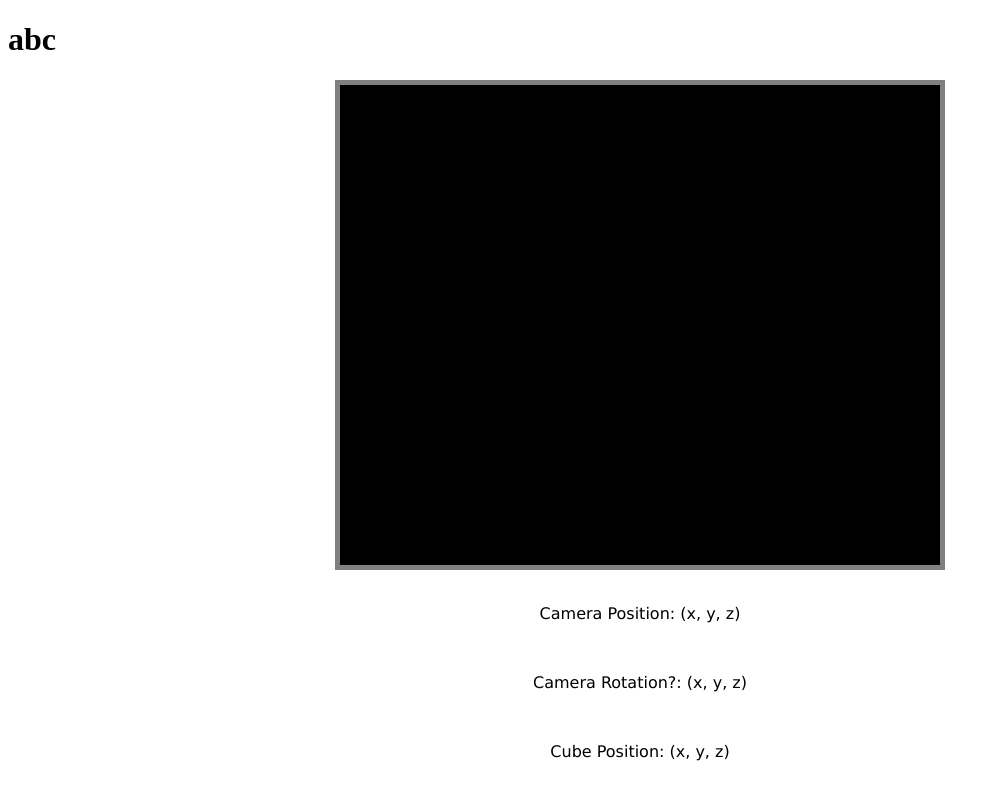
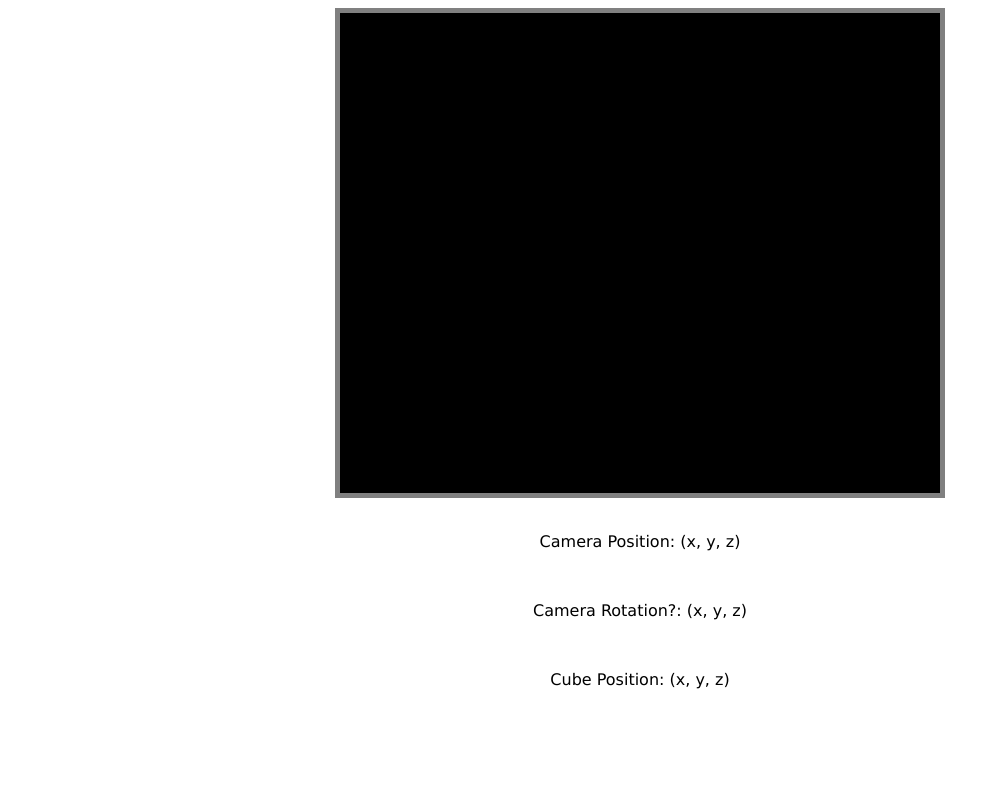
Before and after one commit to Yoshimon44/_woah, a plain HTML site: page index.html in a window 1280 px wide. Shown: the whole page, without its empty margins (0-999 px from the left). Drawn offline with Linux system fonts and the light colour scheme.

Commit message:
copying the html (10/5/23) (2)

```diff
--- a/index.html
+++ b/index.html
@@ -9,9 +9,6 @@
     <link rel="icon" href="./favicon.ico" type="image/x-icon">
   </head>
   <body>
-    <main>
-        <h1>abc</h1>
-    </main>
 	<script src="index.js" type="module"></script>
 
 
```
